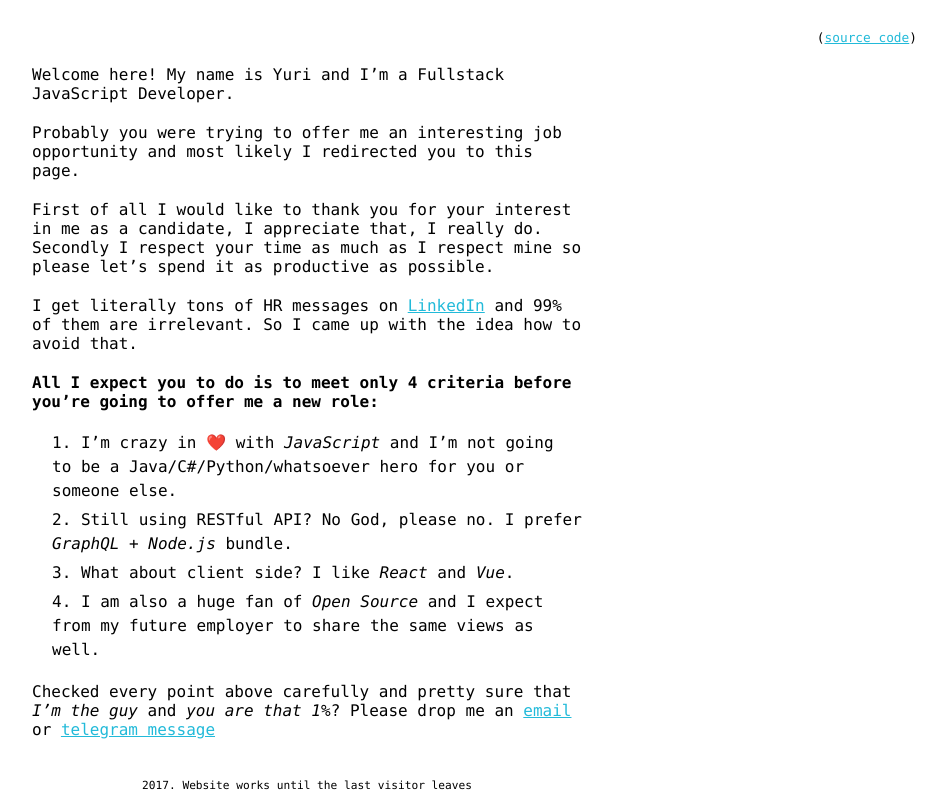
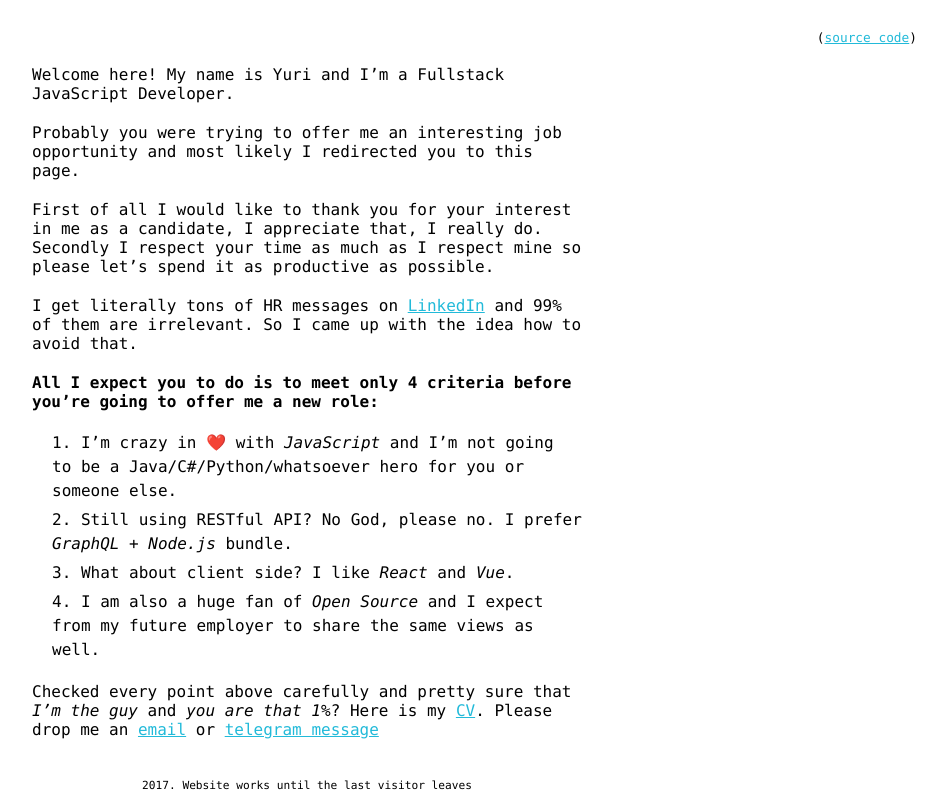
Before and after one commit to yakovlevyuri/website, a Next.js app: page /lets-play-a-game in a window 1280 px wide. Shown: the whole page, without its empty margins (333-1279 px from the left). Built offline with nearby package versions, Linux system fonts and the light colour scheme.

Commit message:
Add CV link to HR page

```diff
--- a/pages/lets-play-a-game.js
+++ b/pages/lets-play-a-game.js
@@ -63,7 +63,14 @@ class GamePage extends Component<null> {
         </UL>
         <p>
           Checked every point above carefully and pretty sure that{' '}
-          <em>I’m the guy</em> and <em>you are that 1%</em>? Please drop me an{' '}
+          <em>I’m the guy</em> and <em>you are that 1%</em>? Here is my{' '}
+          <Link
+            url="/static/cv/yakovlev-yuri.pdf"
+            title="My Résumé in JSON response"
+            label="CV"
+            newWindow
+            onClick={() => logEvent('Link', 'Clicked', 'JSON CV')}
+          />. Please drop me an{' '}
           <Link
             url="mailto:contact@yakovlevyuri.com"
             title="Drop me an email"
```
